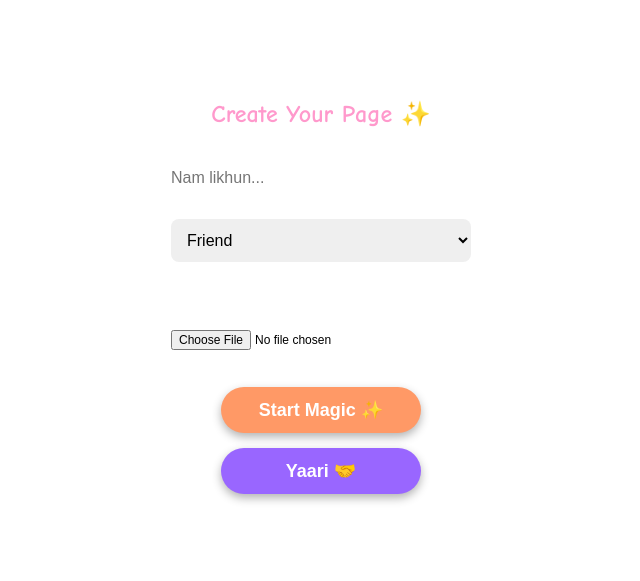
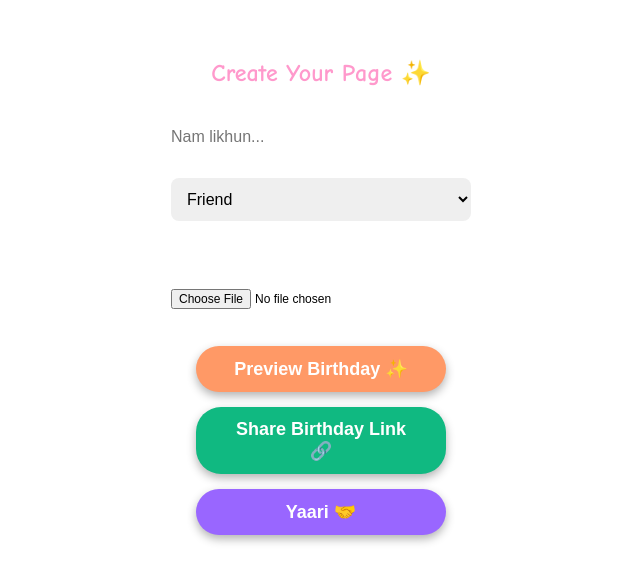
Before and after one commit to mitalidebnath191-gif/Yaari-, a plain HTML site: page index.html in a window 1280 px wide. Shown: the part 113-694 px from the top of the page, without its empty margins (319-959 px from the left). Drawn offline with Linux system fonts and the light colour scheme.

Commit message:
Update index.html

```diff
--- a/index.html
+++ b/index.html
@@ -37,11 +37,12 @@
             background: #ff9966; border: none; border-radius: 25px;
             color: #fff; font-size: 18px; font-weight: bold;
             cursor: pointer; box-shadow: 0 4px 10px rgba(0,0,0,0.3);
-            transition: transform 0.2s; width: 200px;
+            transition: transform 0.2s; width: 250px;
         }
         .btn:active { transform: scale(0.95); }
 
         .btn-yaari { background: #9966ff; }
+        .btn-share { background: #10b981; } /* Notun Share Button er color */
 
         .balloon-container { display: flex; gap: 20px; margin-top: 20px; }
         .balloon {
@@ -99,8 +100,9 @@
         <p style="margin-bottom: 5px; font-size: 14px;">Ekta chobi din:</p>
         <input type="file" id="inputImage" class="input-field" accept="image/*" style="background: white; color: black; font-size:12px;">
 
-        <!-- Birthday ar Yaari Button -->
-        <button class="btn" onclick="startJourney()">Start Magic ✨</button>
+        <!-- 3 te Button add kora holo -->
+        <button class="btn" onclick="startJourney()">Preview Birthday ✨</button>
+        <button class="btn btn-share" onclick="shareBdayLink()">Share Birthday Link 🔗</button>
         <button class="btn btn-yaari" onclick="startYaari()">Yaari 🤝</button>
     </div>
 
@@ -153,7 +155,7 @@
         </div>
     </div>
 
-    <!-- JavaScript Files Link Kora Holo -->
+    <!-- JavaScript Files -->
     <script src="index.js"></script>
     <script src="yaari.js"></script>
 </body>
```
